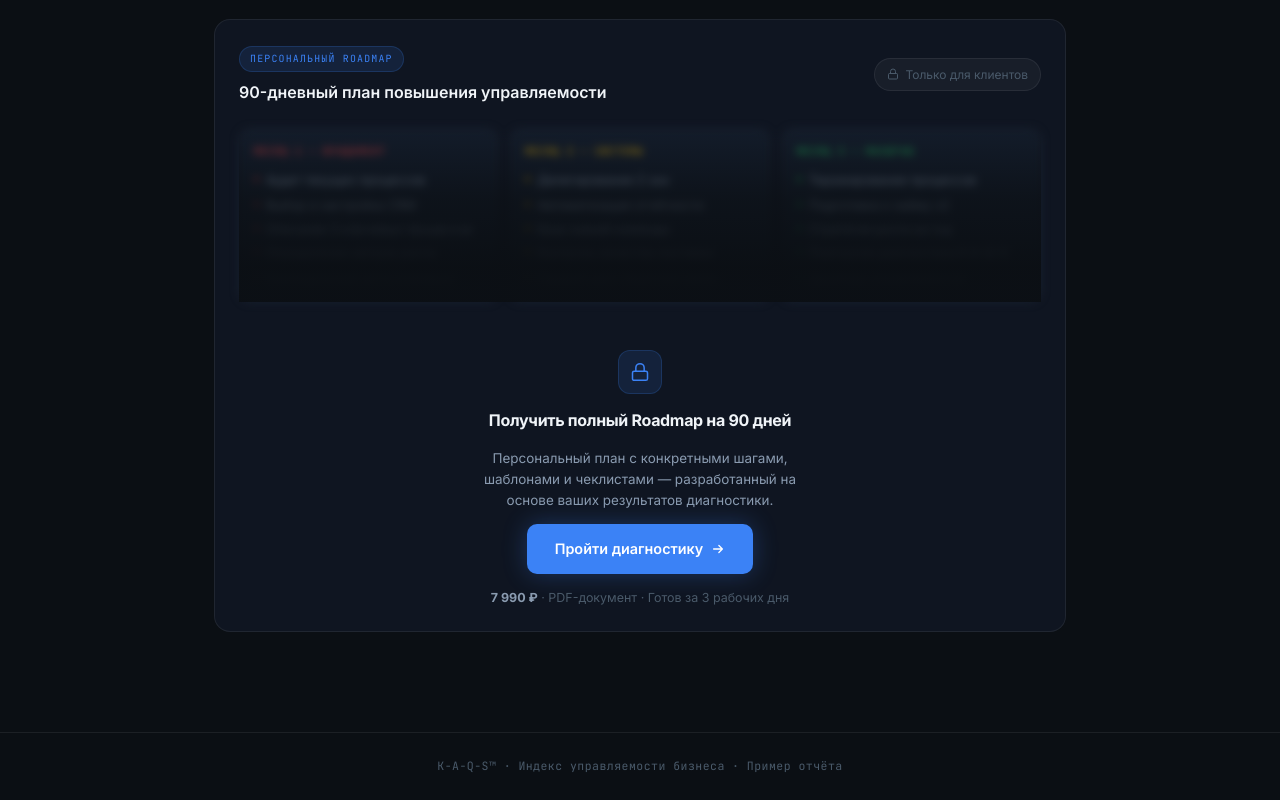
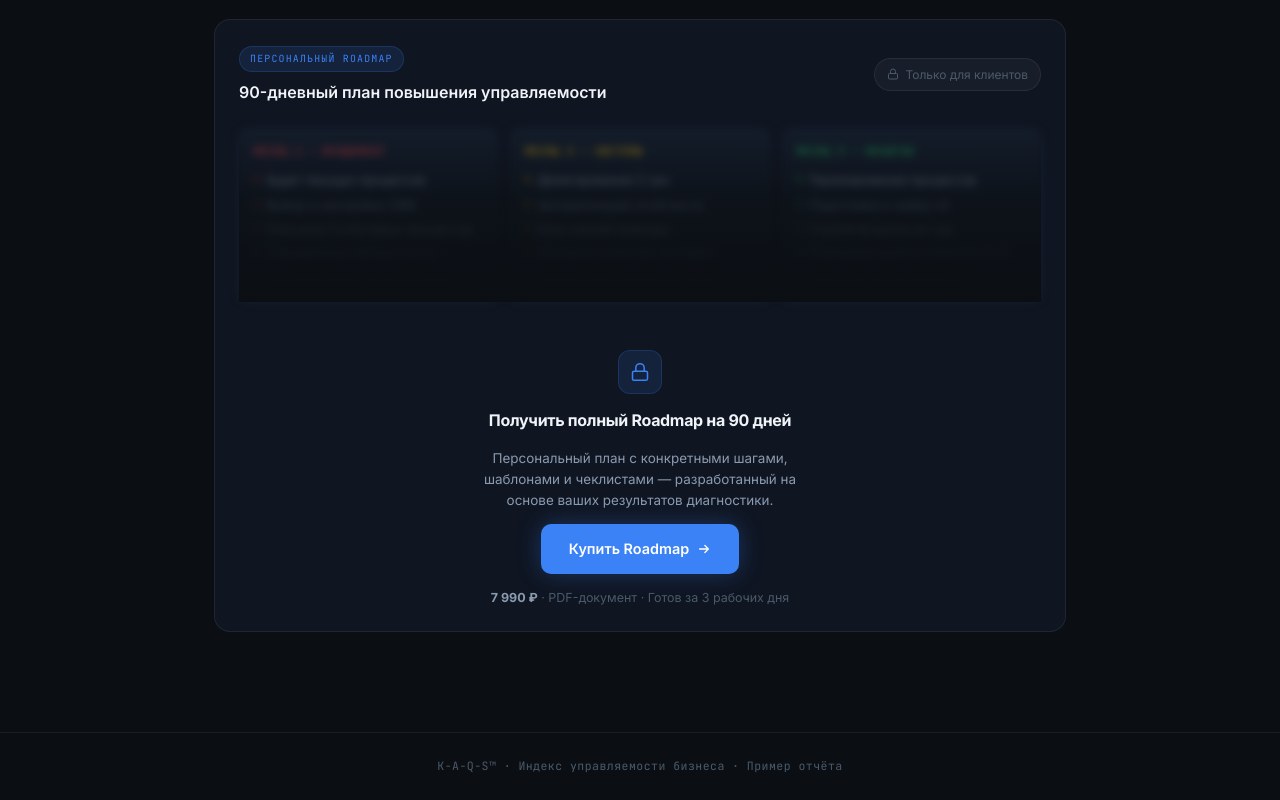
Before and after one commit to Karina-Gennadevna/K-A-Q-S-landing, a plain HTML site: page report-example.html in a window 1280 px wide. Shown: the part 1404-2204 px from the top of the page. Drawn offline with Linux system fonts and the light colour scheme.

Commit message:
Fix: buy roadmap button links to Telegram, correct text
Co-Authored-By: Claude Sonnet 4.6 <noreply@anthropic.com>

```diff
--- a/report-example.html
+++ b/report-example.html
@@ -807,8 +807,8 @@
         </div>
         <div class="lock-title">Получить полный Roadmap на 90 дней</div>
         <div class="lock-desc">Персональный план с конкретными шагами, шаблонами и чеклистами — разработанный на основе ваших результатов диагностики.</div>
-        <a href="kaqs-quiz.html" class="lock-btn">
-          Пройти диагностику
+        <a href="https://t.me/KKarinaGen" target="_blank" class="lock-btn">
+          Купить Roadmap
           <svg width="14" height="14" viewBox="0 0 16 16" fill="none">
             <path d="M3 8h10M9 4l4 4-4 4" stroke="currentColor" stroke-width="1.5" stroke-linecap="round" stroke-linejoin="round"/>
           </svg>
```
